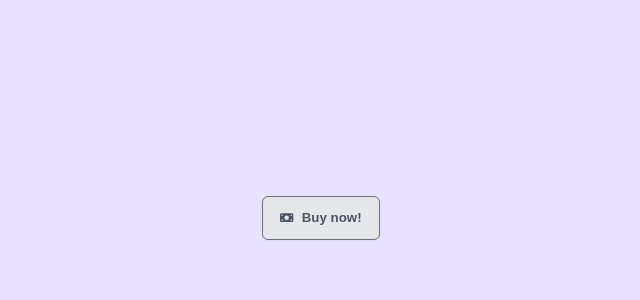
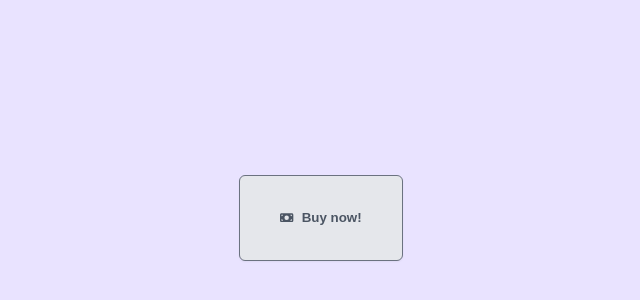
Before and after one commit to rvd2pwipwip/react-component-library, a React (Vite) app: page / in a window 1280 px wide. Shown: the part 214-514 px from the top of the page, without its empty margins (319-959 px from the left). Built offline with nearby package versions, Linux system fonts and the light colour scheme.

Commit message:
Button - size prop @ https://scrimba.com/advanced-react-c02h/~0a

```diff
--- a/src/App.jsx
+++ b/src/App.jsx
@@ -4,13 +4,15 @@ import Button from "./Button";
 import { FaMoneyBill } from "react-icons/fa6";
 
 /**
- * Challenge: Add an onClick handler to the Button
- * component instance (the one on this page). Then
- * make whatever changes you need for it to actually
- * work.
+ * Challenge: accept the `size` prop and set the `className` of the
+ * <button> to:
  *
- * Clicking the button should log "Logging in..."
- * to the console.
+ * "button-small" if `size` is "sm"
+ * "button-large" if `size` is "lg"
+ *
+ * Note: don't try to manually add a `className` to the Button
+ * instance in index.js yet. (DO add `className` to this file
+ * as part of the challenge, though.)
  */
 
 const handleClick = () => console.log("Logging in...");
@@ -18,7 +20,7 @@ const handleClick = () => console.log("Logging in...");
 function App() {
   return (
     <main>
-      <Button onClick={handleClick}>
+      <Button onClick={handleClick} size="lg">
         <FaMoneyBill />
         Buy now!
       </Button>
--- a/src/Button.jsx
+++ b/src/Button.jsx
@@ -1,5 +1,18 @@
-const Button = ({ children, onClick }) => {
-  return <button onClick={onClick}>{children}</button>;
+const Button = ({ children, onClick, size }) => {
+  const setSize = () => {
+    if (size === "sm") return "button-small";
+    if (size === "lg") return "button-large";
+    return;
+  };
+
+  return (
+    <button onClick={onClick} className={setSize()}>
+      {children}
+    </button>
+  );
 };
 
 export default Button;
+
+//  * "button-small" if `size` is "sm"
+//  * "button-large" if `size` is "lg"
--- a/src/index.css
+++ b/src/index.css
@@ -32,3 +32,12 @@ button {
   justify-content: center;
   gap: 0.5rem;
 }
+
+button.button-small {
+  padding: 7px 11px;
+  font-size: 12px;
+}
+
+button.button-large {
+  padding: 30px 40px;
+}
```
